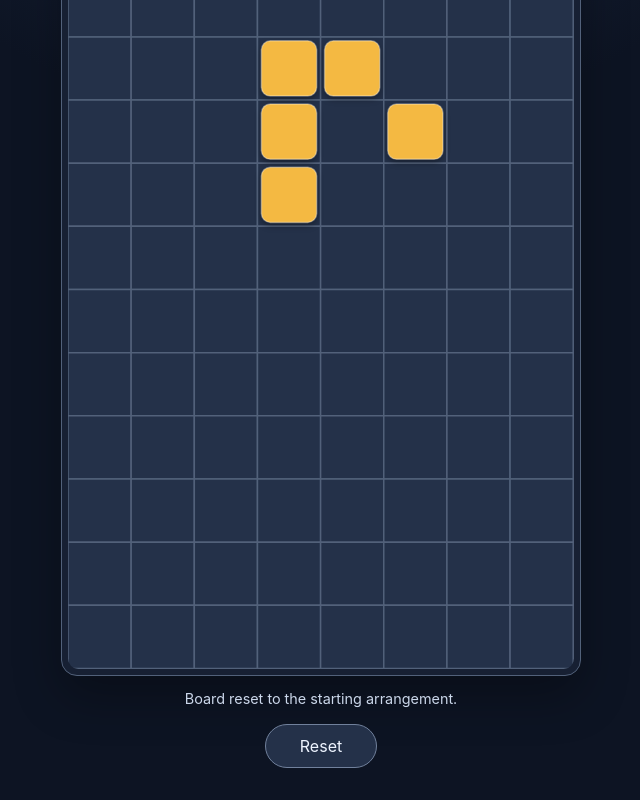
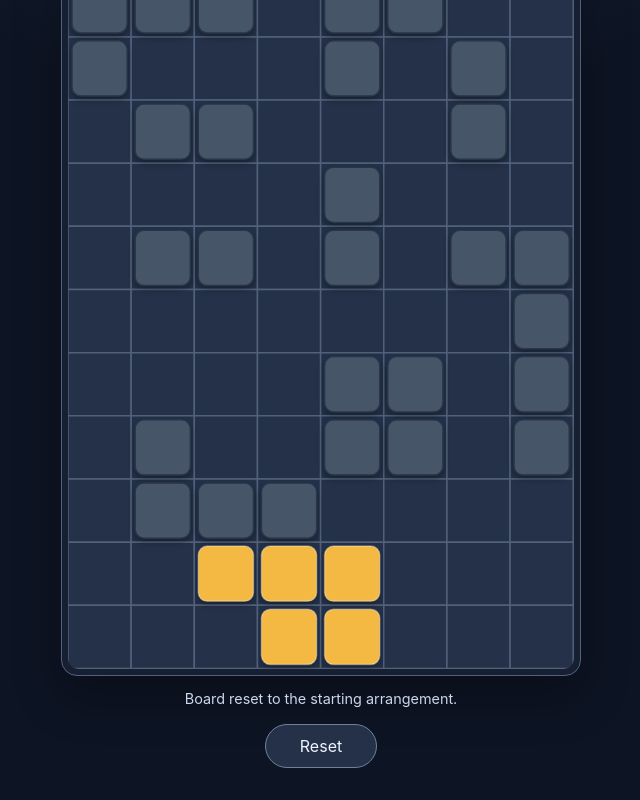
Before and after one commit to veljkoi/tileturn, a website built with Vite: page index.html in a window 1280 px wide. Both pictures are taken after a click on the button "Reset". Shown: the part 473-1273 px from the top of the page, without its empty margins (319-959 px from the left). Built offline with nearby package versions, Linux system fonts and the light colour scheme.

Commit message:
Add randomized static obstacles

```diff
--- a/src/main.ts
+++ b/src/main.ts
@@ -1,5 +1,6 @@
 import "./style.css";
 import { getLegalGroupFlips, isEdgeConnected, type GroupFlip, type GroupHinge, type Vertex } from "./geometry";
+import { generateObstacles } from "./obstacles";
 
 const SVG_NAMESPACE = "http://www.w3.org/2000/svg";
 const BOARD_COLUMNS = 8;
@@ -12,14 +13,15 @@ type Tile = { id: number; column: number; row: number };
 type ActiveFlip = { tileIds: number[]; move: GroupFlip };
 
 const INITIAL_TILES: ReadonlyArray<Tile> = [
-  { id: 1, column: 3, row: 6 },
-  { id: 2, column: 4, row: 6 },
-  { id: 3, column: 3, row: 7 },
-  { id: 4, column: 5, row: 7 },
-  { id: 5, column: 3, row: 8 },
+  { id: 1, column: 2, row: 14 },
+  { id: 2, column: 3, row: 14 },
+  { id: 3, column: 4, row: 14 },
+  { id: 4, column: 3, row: 15 },
+  { id: 5, column: 4, row: 15 },
 ];
 
 let tiles = cloneInitialTiles();
+let obstacles = generateObstacles({ columns: BOARD_COLUMNS, rows: BOARD_ROWS }, tiles);
 let selectedTileIds = new Set<number>();
 let activeFlip: ActiveFlip | null = null;
 let flipTimer: number | undefined;
@@ -53,6 +55,7 @@ function cloneInitialTiles(): Tile[] { return INITIAL_TILES.map((tile) => ({ ...
 function resetBoard(): void {
   window.clearTimeout(flipTimer);
   tiles = cloneInitialTiles(); selectedTileIds = new Set(); activeFlip = null;
+  obstacles = generateObstacles({ columns: BOARD_COLUMNS, rows: BOARD_ROWS }, tiles);
   renderBoard("Board reset to the starting arrangement.");
 }
 function changeSelection(tileId: number): void {
@@ -138,7 +141,7 @@ function selectionGuidance(): string {
 function getCurrentMoves(): GroupFlip[] {
   const selectedTiles = tiles.filter(({ id }) => selectedTileIds.has(id));
   return selectedTiles.length > 0 && !activeFlip
-    ? getLegalGroupFlips({ columns: BOARD_COLUMNS, rows: BOARD_ROWS }, selectedTiles, tiles.filter(({ id }) => !selectedTileIds.has(id)))
+    ? getLegalGroupFlips({ columns: BOARD_COLUMNS, rows: BOARD_ROWS }, selectedTiles, [...tiles.filter(({ id }) => !selectedTileIds.has(id)), ...obstacles])
     : [];
 }
 function beginFlip(move: GroupFlip): void {
@@ -184,6 +187,14 @@ function renderBoard(message?: string): void {
     setAttributes(cell, { x: column * CELL_SIZE, y: row * CELL_SIZE, width: CELL_SIZE, height: CELL_SIZE }); grid.append(cell);
   }
   board.append(grid);
+  const obstacleLayer = createSvgElement("g"); obstacleLayer.classList.add("obstacles");
+  for (const obstacle of obstacles) {
+    const element = createSvgElement("rect"); element.classList.add("obstacle");
+    setAttributes(element, { x: obstacle.column * CELL_SIZE + TILE_INSET, y: obstacle.row * CELL_SIZE + TILE_INSET, width: CELL_SIZE - TILE_INSET * 2, height: CELL_SIZE - TILE_INSET * 2, rx: 9 });
+    element.addEventListener("click", (event) => { event.stopPropagation(); clearSelection(); });
+    obstacleLayer.append(element);
+  }
+  board.append(obstacleLayer);
   const moves = getCurrentMoves();
   const tileLayer = createSvgElement("g"); tileLayer.classList.add("tiles");
   const flipGroup = createSvgElement("g");
--- /dev/null
+++ b/src/obstacles.ts
@@ -0,0 +1,75 @@
+import { getLegalGroupFlips, isEdgeConnected, type BoardSize, type GridSquare } from "./geometry";
+
+type RandomSource = () => number;
+type CellPair = [GridSquare, GridSquare];
+
+export function createAdjacentPairPool(board: BoardSize): CellPair[] {
+  const pairs: CellPair[] = [];
+  for (let row = 2; row < board.rows - 2; row += 1) {
+    for (let column = 0; column < board.columns; column += 1) {
+      const cell = { column, row };
+      if (column + 1 < board.columns) pairs.push([cell, { column: column + 1, row }]);
+      if (row + 1 < board.rows - 2) pairs.push([cell, { column, row: row + 1 }]);
+    }
+  }
+  return pairs;
+}
+
+export function generateObstacles(
+  board: BoardSize,
+  movingTiles: ReadonlyArray<GridSquare>,
+  count = 32,
+  random: RandomSource = Math.random,
+): GridSquare[] {
+  const eligibleCellCount = board.columns * Math.max(0, board.rows - 4);
+  if (count < 0 || count > eligibleCellCount) throw new Error("Obstacle count exceeds the eligible board area.");
+
+  for (let attempt = 0; attempt < 1_000; attempt += 1) {
+    const obstacles = takeObstacleCells(createAdjacentPairPool(board), count, random);
+    if (hasLegalOpeningMove(board, movingTiles, obstacles)) return obstacles;
+  }
+  throw new Error("Unable to generate an obstacle layout with a legal opening move.");
+}
+
+export function hasLegalOpeningMove(
+  board: BoardSize,
+  movingTiles: ReadonlyArray<GridSquare>,
+  obstacles: ReadonlyArray<GridSquare>,
+): boolean {
+  for (let mask = 1; mask < 2 ** movingTiles.length; mask += 1) {
+    const selected = movingTiles.filter((_, index) => mask & (1 << index));
+    if (selected.length > 5 || !isEdgeConnected(selected)) continue;
+    const unselected = movingTiles.filter((_, index) => !(mask & (1 << index)));
+    if (getLegalGroupFlips(board, selected, [...unselected, ...obstacles]).length > 0) return true;
+  }
+  return false;
+}
+
+function takeObstacleCells(pool: CellPair[], count: number, random: RandomSource): GridSquare[] {
+  shuffle(pool, random);
+  const obstacles = new Map<string, GridSquare>();
+  for (const pair of pool) {
+    if (obstacles.size === count) break;
+    const unseen = pair.filter((cell) => !obstacles.has(cellKey(cell)));
+    if (unseen.length === 0) continue;
+    if (obstacles.size === count - 1 && unseen.length === 2) {
+      const chosen = unseen[Math.floor(random() * unseen.length)];
+      obstacles.set(cellKey(chosen), chosen);
+      break;
+    }
+    for (const cell of unseen) obstacles.set(cellKey(cell), cell);
+  }
+  if (obstacles.size !== count) throw new Error("Adjacent-cell pool could not provide the requested obstacles.");
+  return [...obstacles.values()];
+}
+
+function shuffle<T>(values: T[], random: RandomSource): void {
+  for (let index = values.length - 1; index > 0; index -= 1) {
+    const other = Math.floor(random() * (index + 1));
+    [values[index], values[other]] = [values[other], values[index]];
+  }
+}
+
+function cellKey({ column, row }: GridSquare): string {
+  return `${column},${row}`;
+}
--- a/src/style.css
+++ b/src/style.css
@@ -86,6 +86,14 @@ h1 {
   vector-effect: non-scaling-stroke;
 }
 
+
+.obstacle {
+  fill: #475569;
+  stroke: #293548;
+  stroke-width: 1.5;
+  filter: drop-shadow(0 3px 3px rgb(0 0 0 / 35%));
+  vector-effect: non-scaling-stroke;
+}
 
 .status {
   min-height: 1.5em;
```
Also changed, not shown: src/obstacles.test.ts (added, +41 -0 lines), tests/obstacles.spec.ts (added, +48 -0 lines), tests/tile-flip.spec.ts (+34 -23 lines).
